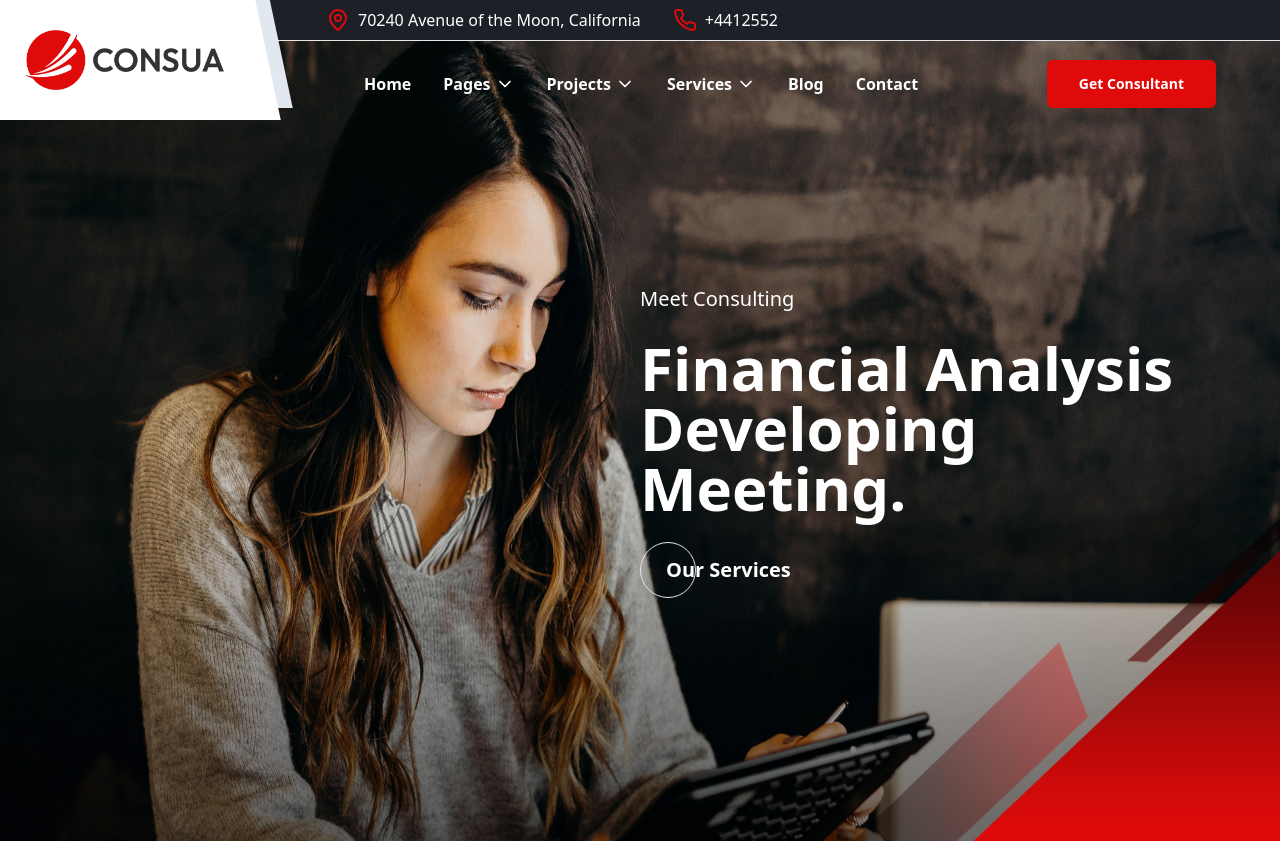
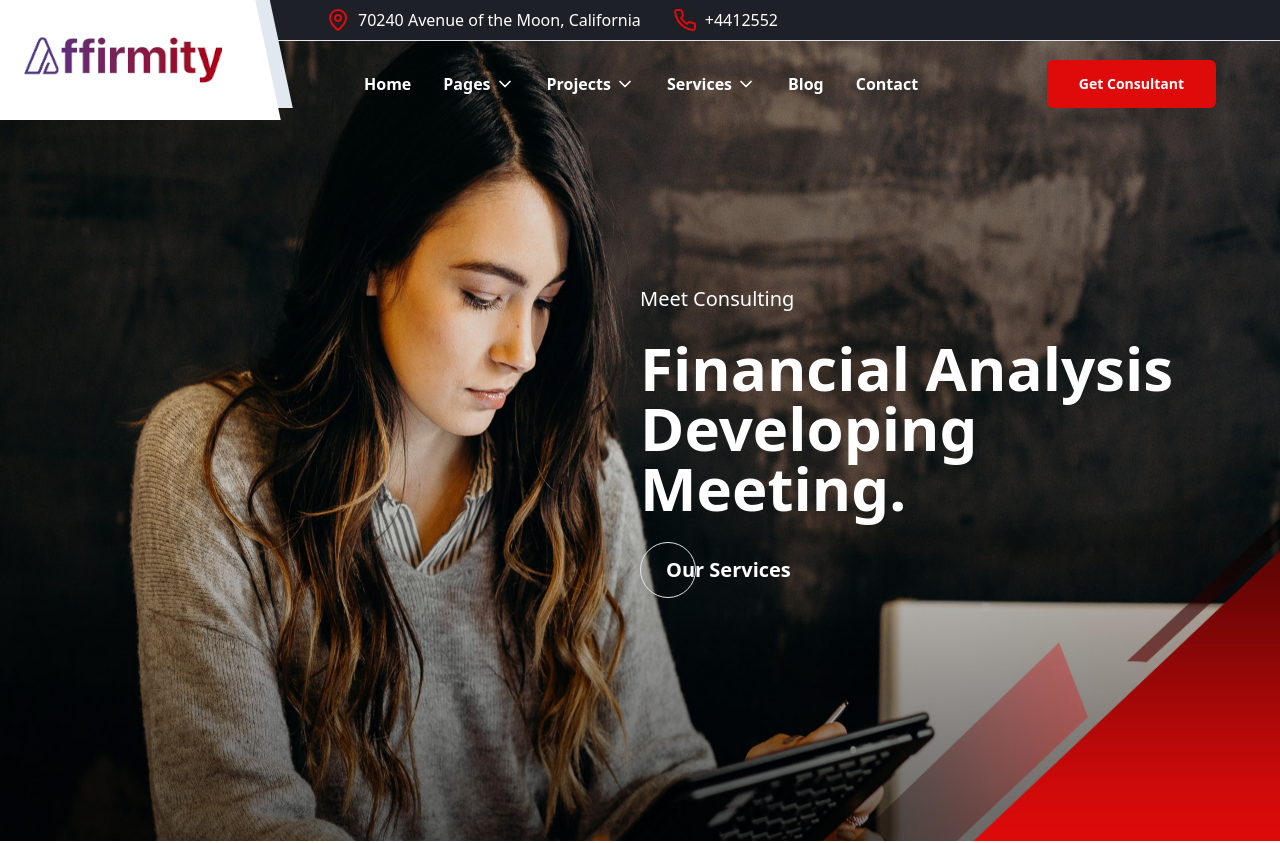
Before and after one commit to sanjeevnode/afirmity-web, a React (Vite) app: page / in a window 1280 px wide. Shown: the top 843 px of the page. Built offline with nearby package versions, Linux system fonts and the light colour scheme; some icons are missing.

Commit message:
Logo changed

```diff
--- a/index.html
+++ b/index.html
@@ -2,9 +2,9 @@
 <html lang="en">
   <head>
     <meta charset="UTF-8" />
-    <link rel="icon" type="image/svg+xml" href="/vite.svg" />
+    <link rel="icon" type="image/svg+xml" href="/affirmity-logo.svg" />
     <meta name="viewport" content="width=device-width, initial-scale=1.0" />
-    <title>CONSUA</title>
+    <title>Affirmity</title>
   </head>
   <body>
     <div id="root"></div>
--- a/src/components/shared/Footer.tsx
+++ b/src/components/shared/Footer.tsx
@@ -9,7 +9,7 @@ const Footer = () => {
     >
       <div className="w-full max-w-6xl py-20   px-6  md:px-10 min-[1200px]:px-0 grid grid-cols-1 md:grid-cols-2 min-[996px]:grid-cols-4 justify-items-start gap-10 ">
         <div className="flex flex-col items-start p-1 gap-4 ">
-          <img src="/logo-light.png" alt="" className="h-[60px] w-[200px]" />
+          <img src="/affirmity.svg" alt="" className="h-[60px] w-[200px]" />
           <p className="text-slate-300 ">
             Excellence decisively nay man twins impression maximum contrasted
             remarkably is perfect.
--- a/src/components/shared/NavBar/NavBar.tsx
+++ b/src/components/shared/NavBar/NavBar.tsx
@@ -43,7 +43,7 @@ const NavBar = () => {
           }`}
         >
           <div className="absolute flex justify-center items-center  top-0 left-0 w-[45%] h-[120px] bg-white z-[20]">
-            <img src="/logo.png" alt="" className="h-[60px] w-[200px]" />
+            <img src="/affirmity.svg" alt="" className="h-[60px] w-[200px]" />
           </div>
           <div className="absolute top-0 left-5 w-[45%] h-[120px] bg-white z-10 transform skew-x-12"></div>
           <div className="absolute -top-3 left-8 w-[45%] h-[120px] bg-slate-200 z-[5] transform skew-x-12"></div>
@@ -67,7 +67,7 @@ const NavBar = () => {
               scrolled ? "flex visible" : isHome && "hidden"
             }`}
           >
-            <img src="/logo.png" alt="" className="h-[60px] w-[200px]" />
+            <img src="/affirmity.svg" alt="" className="h-[60px] w-[200px]" />
           </div>
 
           {/* Menu */}
```
Also changed, not shown: public/affirmity-logo.svg (added), public/affirmity.svg (added).
